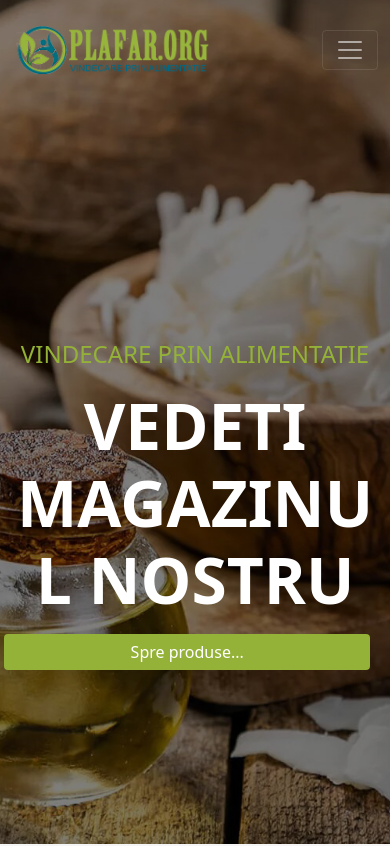
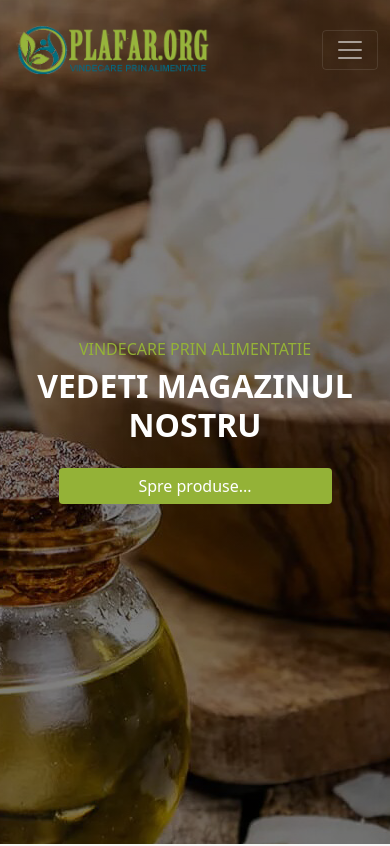
Before and after one commit to AtamanKit/nutritie, a React (Create React App) app in the folder frontend/: page / in a window 390 px wide. Shown: the top 846 px of the page. Built offline with nearby package versions, Linux system fonts and the light colour scheme; no server answers.

Commit message:
Modified responsive design of hero, remedies

```diff
--- a/frontend/src/components/hero_bg.js
+++ b/frontend/src/components/hero_bg.js
@@ -5,7 +5,7 @@ function HeroBg(props) {
         <React.Fragment>
             <div className='hero-image' ref={props.homeRef}>
 
-                <Card style={{
+                {/* <Card style={{
                         backgroundColor: 'rgba(0, 0, 0, 0.0)',
                         border: 'none',
                         }}
@@ -24,8 +24,13 @@ function HeroBg(props) {
                                     }}>
                                     <h1 style={{fontWeight: 'bold', fontSize: '4rem'}}>VEDETI MAGAZINUL NOSTRU</h1>
                         </Card.Title>
-                </Card>
-                <div className='text-center'>
+                </Card> */}
+                <div className='hero-text-sec'>
+                    <h1>VINDECARE PRIN ALIMENTATIE</h1>
+                </div>
+                <div className='hero-text'>
+                    <h1>VEDETI MAGAZINUL NOSTRU</h1>
+                </div>
                 <Button
                     variant='success'
                     className='myBtnHero'
@@ -34,7 +39,6 @@ function HeroBg(props) {
                     Spre produse...
                 </Button>
             </div>
-            </div>
         </React.Fragment>
 
 
--- a/frontend/src/components/remedies.js
+++ b/frontend/src/components/remedies.js
@@ -82,9 +82,10 @@ function Remedies(props){
                                         width: '40%',
                                         paddingTop: '5rem',
                                         }}>
-                                    <h3 style={{color: '#fff'}}>
+                                    <h3 className='carousel-title'>
                                         {
                                             CountText(remedy.article.title, titleLong())
+                                            // remedy.article.title
                                         }
                                     </h3>
                                     <p style={{
--- a/frontend/src/styles/main.css
+++ b/frontend/src/styles/main.css
@@ -5,18 +5,6 @@ a {
 
 a:hover {
     color: #94b237
-}
-
-.hero-image {
-    background-image: linear-gradient(rgba(0, 0, 0, 0.5), rgba(0, 0, 0, 0.5)), url('../images/hero-bg-6.jpg');
-    height: 100vh;
-    width: 100vw;
-
-    background-position: center;
-    background-repeat: no-repeat;
-    background-size: cover;
-    background-attachment: fixed;
-    position: relative;
 }
 
 .bread-prod-image {
@@ -30,11 +18,76 @@ a:hover {
     position: relative;
 }
 
-@media only screen and (max-width: 592px){
-    .hero-text h1 {
+.hero-image {
+    background-image: linear-gradient(rgba(0, 0, 0, 0.5), rgba(0, 0, 0, 0.5)), url('../images/hero-bg-6.jpg');
+    height: 100vh;
+    width: 100vw;
+
+    background-position: center;
+    /* background-repeat: no-repeat; */
+    /* background-size: cover; */
+    /* background-attachment: fixed; */
+    /* position: relative; */
+    display: flex;
+    justify-content: center;
+    align-items: center;
+    flex-direction: column;
+    /* align-content: center; */
+}
+
+.hero-text-sec h1 {
+    display: flex;
+    text-align: center;
+    color: white;
+    font-size: 2rem;
+    color: #94b237;
+    padding: 0 1rem 0 1rem;
+
+}
+
+@media only screen and (max-width: 576px){
+    .hero-text-sec h1 {
         font-size: 1rem;
     }
 }
+
+.hero-text h1 {
+    display: flex;
+    text-align: center;
+    color: white;
+    font-size: 4rem;
+    font-weight: bold;
+    padding: 0 1rem 1rem 1rem;
+}
+@media only screen and (max-width: 592px){
+    .hero-text h1 {
+        font-size: 2rem;
+    }
+}
+
+.myBtnHero {
+    background-color: #94b237;
+    border: #94b237;
+    position: relative;
+    color:white;
+    display: flex;
+    /* align-items: center; */
+    /* justify-content: center; */
+    /* width: 50%; */
+}
+
+@media only screen and (max-width: 576px) {
+    .myBtnHero {
+        display: flex;
+        width: 70%;
+        justify-content: center;
+        /* align-content: center; */
+        /* justify-content: center; */
+        /* margin-left: 1%; */
+
+    }
+}
+
 
 .navbar {
     height: 100px;
@@ -194,24 +247,6 @@ h2.produsele {
 h2.categorii {
     display: inline;
 }
-
-.myBtnHero {
-    background-color: #94b237;
-    border: #94b237;
-    position: relative;
-    color:white;
-    /* width: 50%; */
-}
-
-@media only screen and (max-width: 576px) {
-    .myBtnHero {
-        display: block;
-        width: 94%;
-        margin-left: 1%;
-
-    }
-}
-
 
 .myBtn {
     background-color: #94b237;
@@ -635,3 +670,15 @@ td, th {
     height: 100vh;
     padding-top: 10%;
 }
+
+/* ============ Carousel styles ============= */
+
+.carousel-title {
+    color: #fff;
+}
+
+@media only screen and (max-width: 576px) {
+    .carousel-title {
+        font-size: 1rem;
+    }
+}
```
Lines whose indentation alone changed are shown as unchanged.
